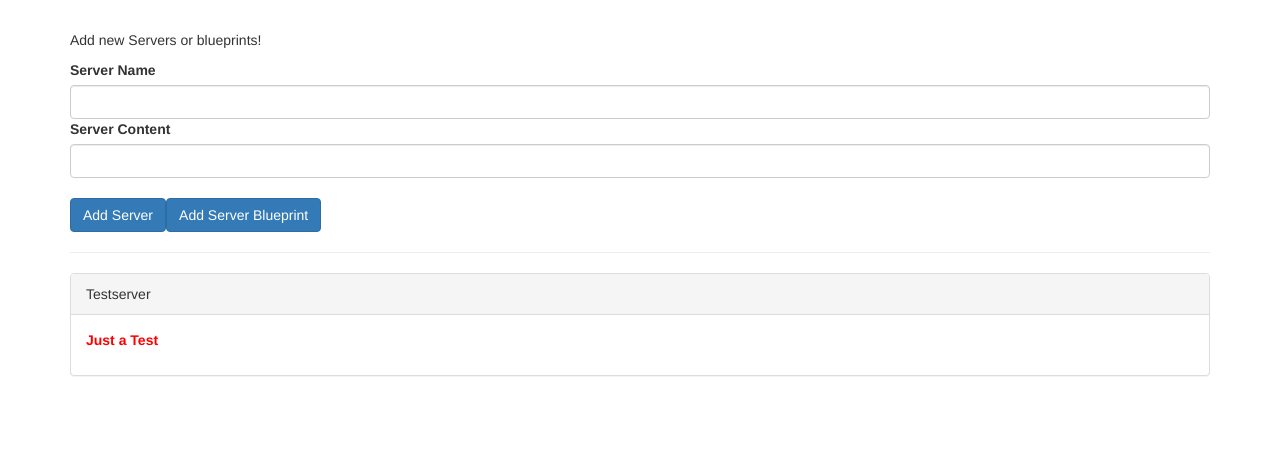
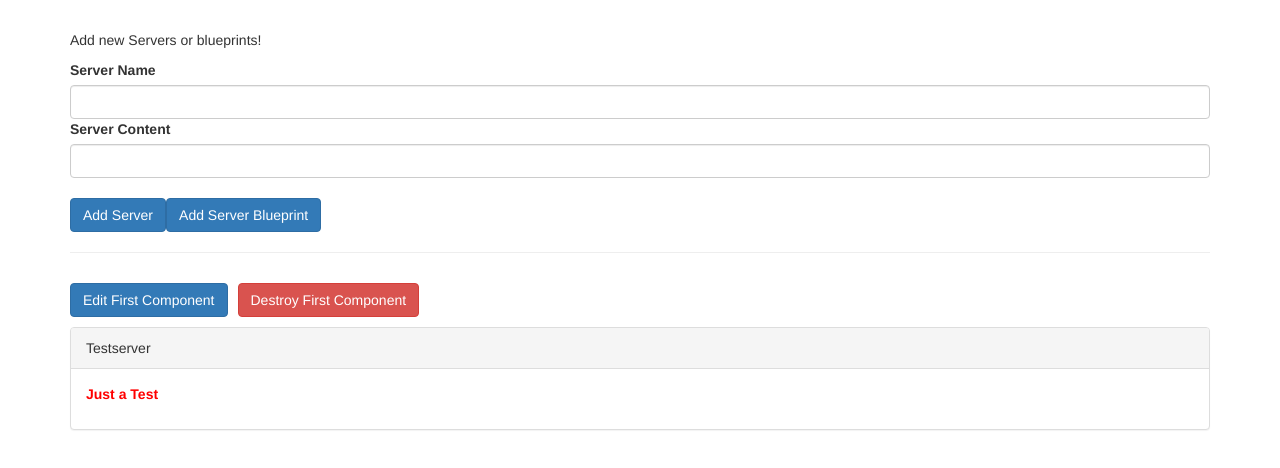
Before and after one commit to WebDevJasonCameron/LearningWebDev_ANGULAR, an Angular app in the folder cmp-databinding-start/: page / in a window 1280 px wide. Shown: the top 468 px of the page. Built offline with nearby package versions, Linux system fonts and the light colour scheme.

Commit message:
add btns to see change and delete in action through console

```diff
--- a/cmp-databinding-start/src/app/app.component.html
+++ b/cmp-databinding-start/src/app/app.component.html
@@ -6,9 +6,25 @@
   <div class="row">
     <div class="col-xs-12">
 
+      <!--BTNs-->
+      <button
+      (click)="onChangeFirstComponent()"
+      class="btn btn-primary"
+      style="margin: 10px 10px 10px 0 ;">
+        Edit First Component
+    </button>
+    <button
+      (click)="onDestroyFirstComponent()"
+      class="btn btn-danger"
+      style="margin: 10px 0 ;">
+        Destroy First Component
+    </button>
+
+
       <app-server-element
         *ngFor="let serverElement of serverElements"
-        [srvElement]="serverElement">
+        [srvElement]="serverElement"
+        [name]="serverElement.name">
 
         <p>
           <strong *ngIf="serverElement.type === 'server'" style="color: red">{{ serverElement.content }}</strong>
--- a/cmp-databinding-start/src/app/app.component.ts
+++ b/cmp-databinding-start/src/app/app.component.ts
@@ -34,5 +34,13 @@ export class AppComponent {
     });
   }
 
+  onChangeFirstComponent(){
+    this.serverElements[0].name = 'Changed'
+  }
+
+  onDestroyFirstComponent(){
+    this.serverElements.splice(0, 1)
+  }
+
 
 }  //<--END
--- a/cmp-databinding-start/src/app/cockpit/cockpit.component.ts
+++ b/cmp-databinding-start/src/app/cockpit/cockpit.component.ts
@@ -16,7 +16,8 @@ export class CockpitComponent implements OnInit {
   @ViewChild('serverContentInput', {static: true}) serverContentInput: ElementRef;
 
   // CON
-  constructor() { }
+  constructor() {
+  }
 
   // LIF
   ngOnInit(): void {
--- a/cmp-databinding-start/src/app/server-element/server-element.component.html
+++ b/cmp-databinding-start/src/app/server-element/server-element.component.html
@@ -1,6 +1,7 @@
 <div
 class="panel panel-default">
-<div class="panel-heading">{{ element.name }}</div>
+<!-- <div class="panel-heading">{{ element.name }}</div> -->
+<div class="panel-heading">{{ name }}</div>
 <div class="panel-body">
   <ng-content></ng-content>
 </div>
```
Also changed, not shown: cmp-databinding-start/src/app/server-element/server-element.component.ts (+5 -3 lines), 1 other file (tests, documents, lock files or other folders).
